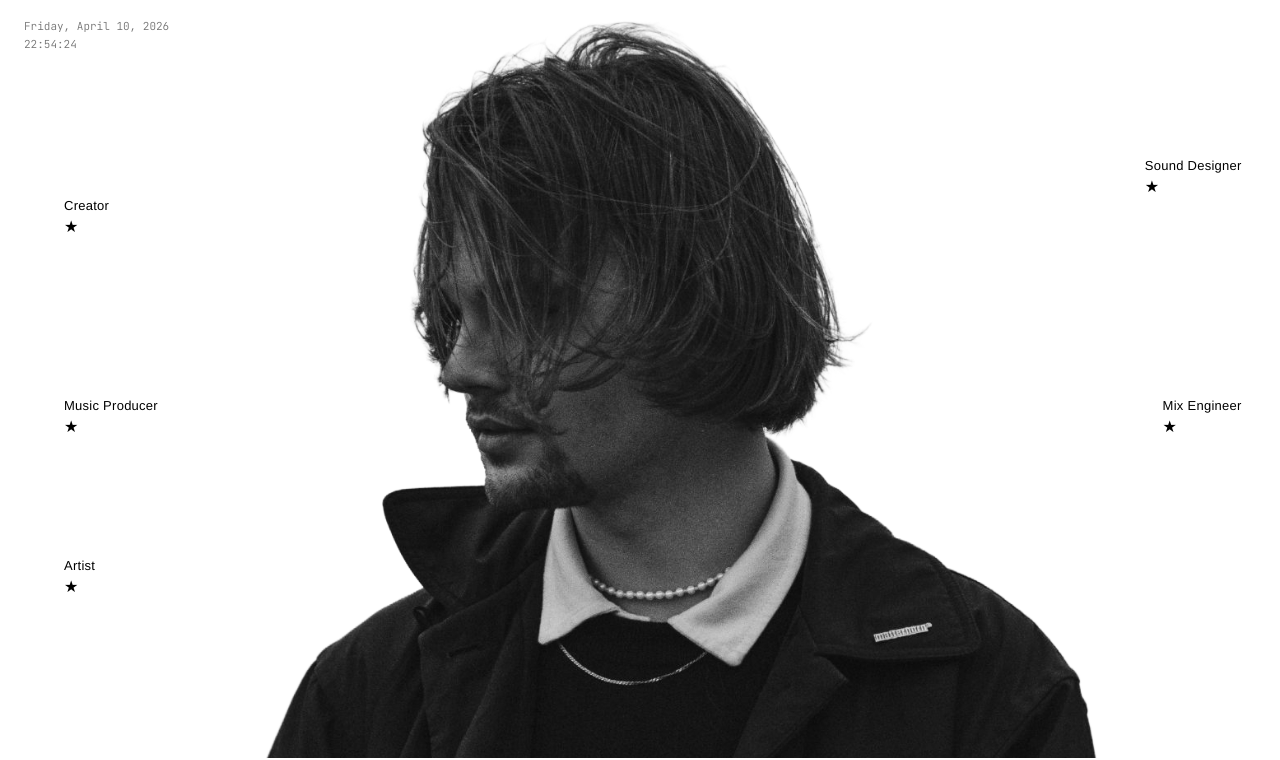
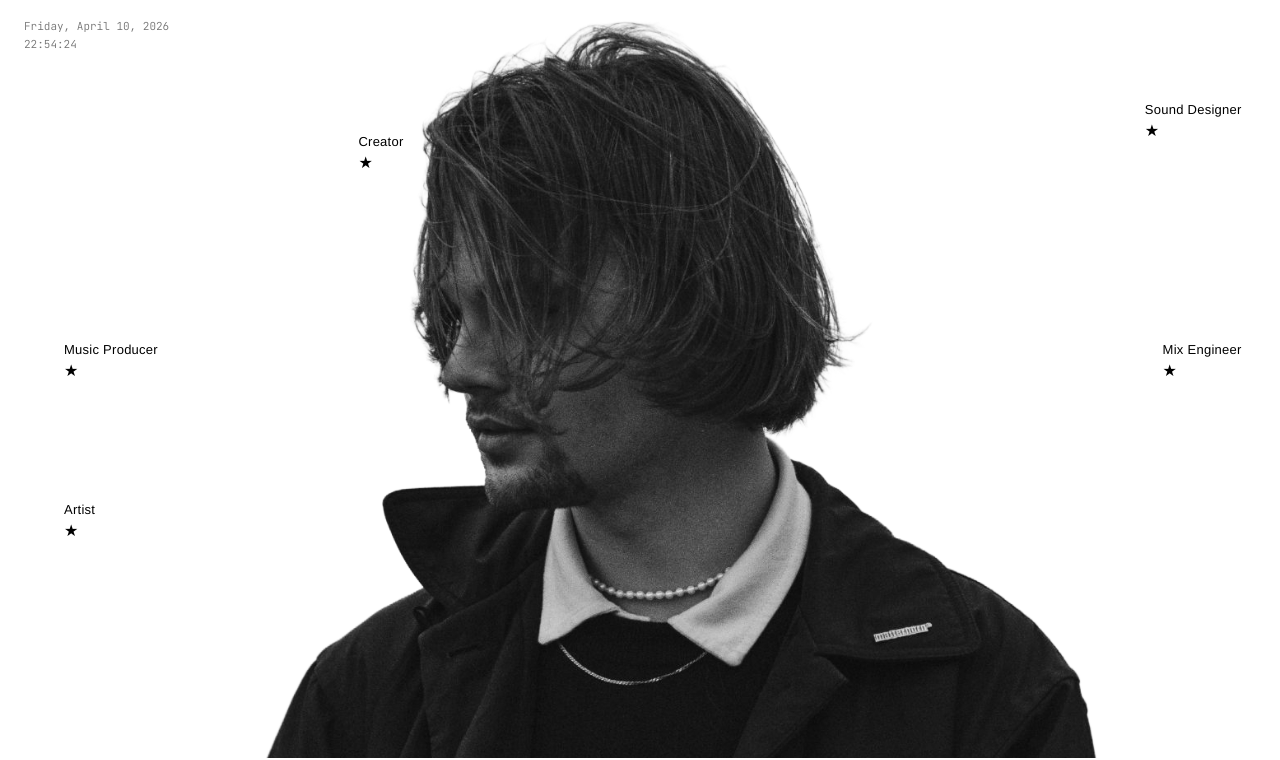
Before and after one commit to egorasus/mihey-portfolio, a plain HTML site: page index.html in a window 1280 px wide. Shown: the part 42-802 px from the top of the page. Drawn offline with Linux system fonts and the light colour scheme.

Commit message:
fix: hero tags closer to head

```diff
--- a/index.html
+++ b/index.html
@@ -49,11 +49,11 @@ body.hovering #cursor { width: 44px; height: 44px; }
 .hero-dt { position: absolute; top: 60px; left: 24px; font-family: var(--mono); font-size: 11px; color: #000; line-height: 1.6; opacity: .55; font-weight: 300; white-space: pre; z-index: 2; }
 .hero-lbl { position: absolute; font-size: 13px; font-weight: 500; letter-spacing: .02em; color: #000; line-height: 1.3; opacity: 0; animation: fadeUp .6s ease forwards; z-index: 10; }
 .hero-lbl .star { display: block; font-size: 16px; margin-top: 2px; }
-.hero-lbl.creator        { top: 30%;  left: 5%;  animation-delay: .2s; }
-.hero-lbl.sound-designer { top: 25%;  right: 3%; animation-delay: .3s; }
-.hero-lbl.music-producer { top: 55%;  left: 5%;  animation-delay: .4s; }
-.hero-lbl.mix-engineer   { top: 55%;  right: 3%; animation-delay: .5s; }
-.hero-lbl.artist         { top: 75%;  left: 5%;  animation-delay: .35s; }
+.hero-lbl.creator        { top: 22%;  left: 28%; animation-delay: .2s; }
+.hero-lbl.sound-designer { top: 18%;  right: 3%; animation-delay: .3s; }
+.hero-lbl.music-producer { top: 48%;  left: 5%;  animation-delay: .4s; }
+.hero-lbl.mix-engineer   { top: 48%;  right: 3%; animation-delay: .5s; }
+.hero-lbl.artist         { top: 68%;  left: 5%;  animation-delay: .35s; }
 @keyframes fadeUp { from { opacity: 0; transform: translateY(6px); } to { opacity: 1; transform: translateY(0); } }
 
 /* ── WORKS ── */
```
